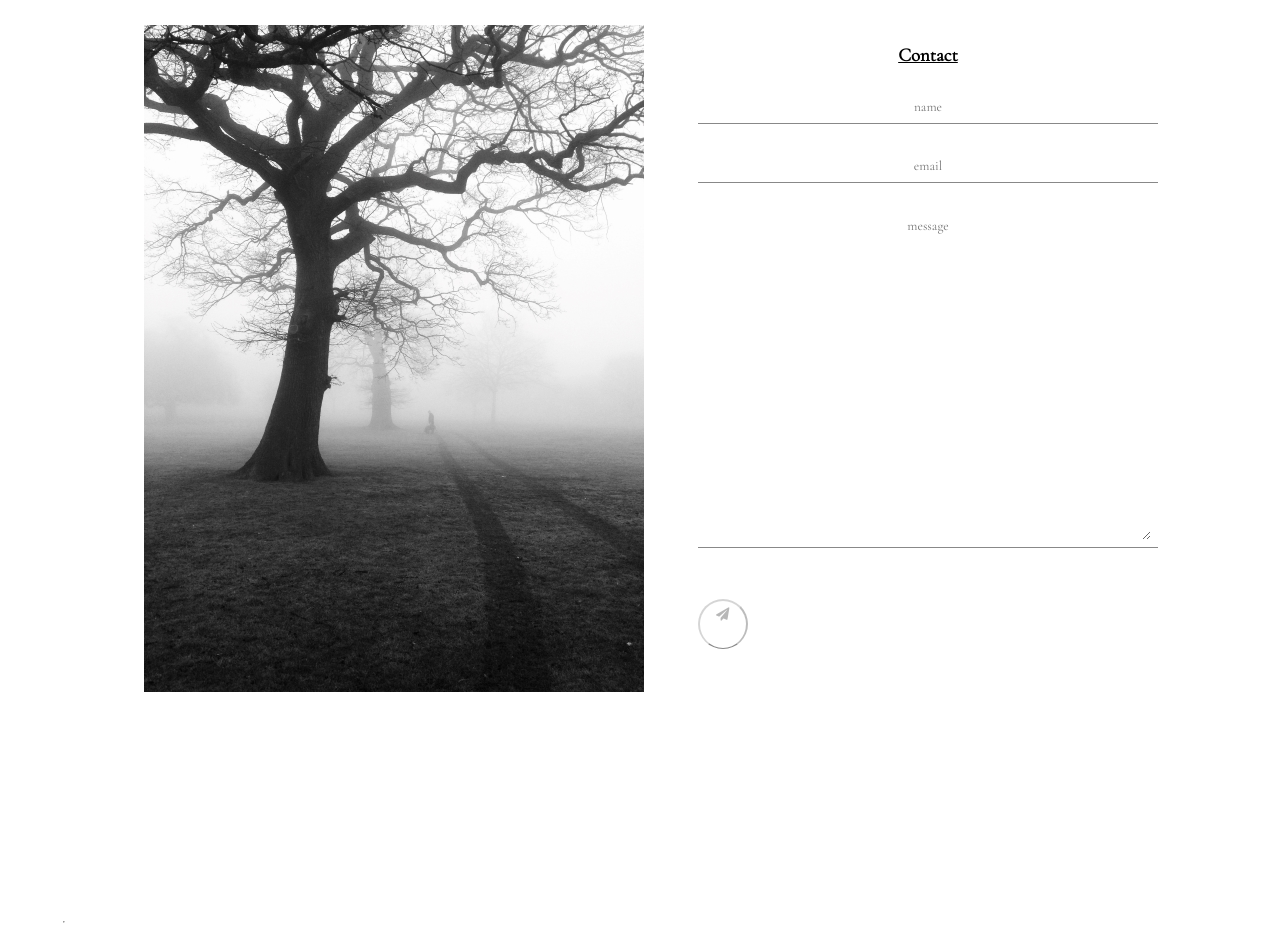
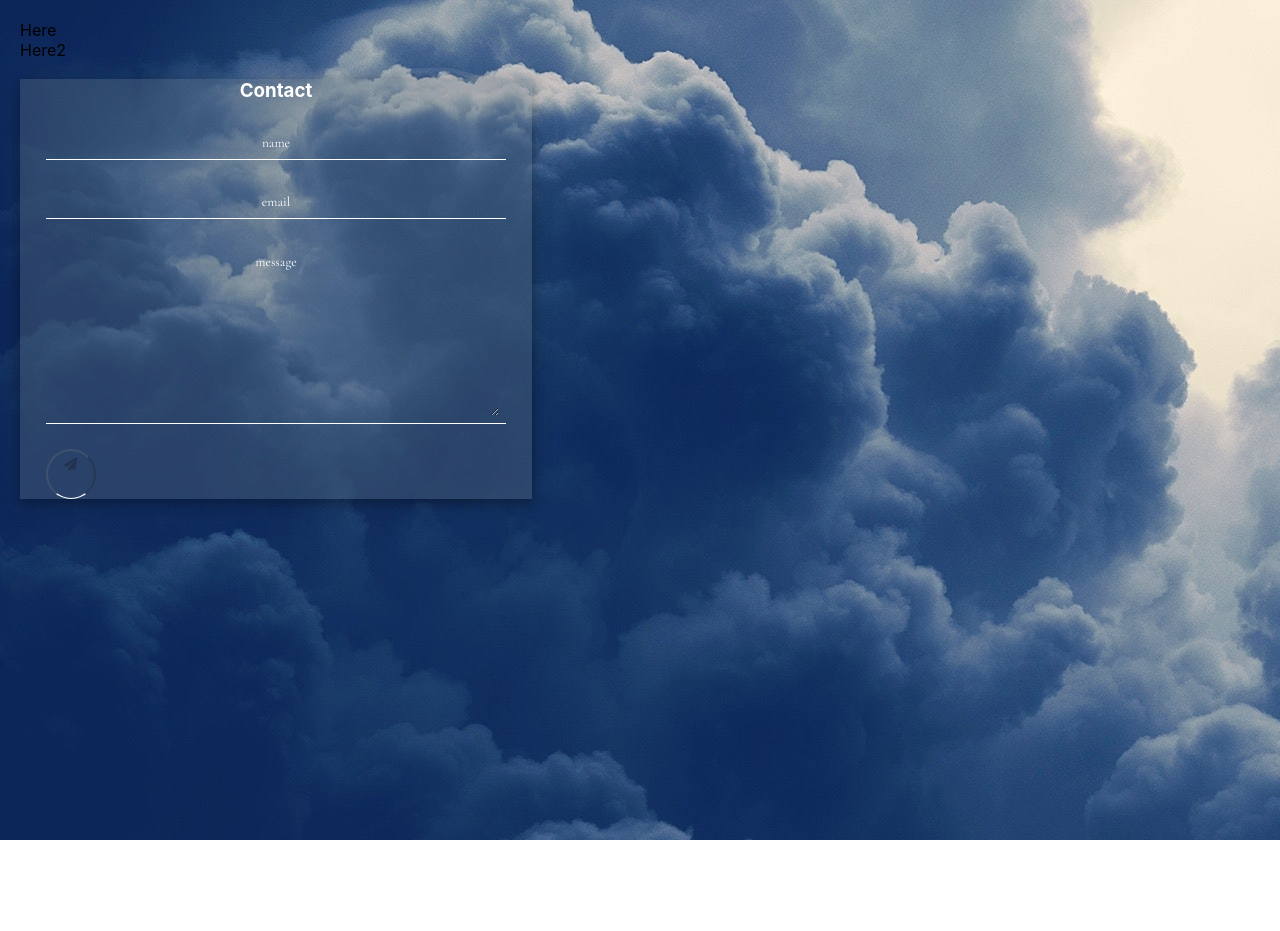
Before and after one commit to ambellinger/Portfolio2.0, a React (Create React App) app: page /Contact in a window 1280 px wide. Shown: the top 931 px of the page. After the commit the page ends 840 px from the top, so only its background shows below. Built offline with nearby package versions, Linux system fonts and the light colour scheme.

Commit message:
reworking on the contact form

```diff
--- a/package.json
+++ b/package.json
@@ -3,6 +3,11 @@
   "version": "0.1.0",
   "private": true,
   "dependencies": {
+    "@fortawesome/fontawesome-svg-core": "^1.2.17",
+    "@fortawesome/free-solid-svg-icons": "^5.8.1",
+    "@fortawesome/react-fontawesome": "^0.1.4",
+    "bootstrap": "^4.3.1",
+    "font-awesome": "^4.7.0",
     "react": "^16.8.5",
     "react-dom": "^16.8.5",
     "react-router-dom": "^5.0.0",
--- a/src/components/Form/index.js
+++ b/src/components/Form/index.js
@@ -14,7 +14,7 @@ export function Input(props) {
 export function TextArea(props) {
   return (
     <div className="form-group" id="textAreaForm">
-      <textarea className="form-control" rows="20" {...props}  />
+      <textarea className="form-control" rows="10" width="100%" {...props}  />
     </div>
   );
 }
--- a/src/components/Form/style.css
+++ b/src/components/Form/style.css
@@ -1,31 +1,30 @@
 @import url('https://fonts.googleapis.com/css?family=Cormorant+Garamond');
 
-
-
-
 .grid {
-    display: grid;
-    grid-template-columns: 10% 40% 40% 10%;
+    /* display: grid;
+    grid-template-columns: 3% 3% 94%;
     grid-template-rows: auto;
-    grid-gap: 1em;
+    grid-gap: 1em;    */
 }
 
 header {
-    grid-column: 1 / 4;
+    grid-column: 1 / 3;
     color: red;
 }
 
 
 aside {
-    padding:  25px 0px 200px 0px;
-    margin: 25px 0px 200px 0px;
+    /* padding:  25px 0px 200px 0px;
+    margin: 0px 0px 0px 0px; */
     font-family: 'Cormorant Garamond', serif;
+    width: 25%;
 }
 
 
 h3 {
  text-align: center;
- text-decoration: underline;
+ text-decoration: none;
+ color: white;
 }
 
 #inputForm,
@@ -35,9 +34,10 @@ h3 {
     justify-content: center;
     padding: 7px;
     margin: 5%;
-    border-bottom: 1px solid #888;
+    border-bottom: 1px solid #FFF;
     background: transparent;
     font-family: 'Cormorant Garamond', serif;
+
 
 
 }
@@ -45,17 +45,23 @@ h3 {
 .btn {
     width: 50px;
     height: 50px;
-    float: left;
+    /* float: left; */
     border-radius: 50%;
     /* margin: 0; */
 }
 
 
+#inputForm {
+    color: white;
+}
+
 .form-control {
     border: none;
     text-align: center;
     font-family: 'Cormorant Garamond', serif;
-    width: 100%;
+    color: white;
+
+    /* width: 10%; */
 }
 
 .form-control:hover {
@@ -101,10 +107,68 @@ transform: translateX(-2px);
 opacity: 0.5;
 }
 
+.contact-container{
+    padding: 20px;
+    background-image: url(/Images/atmosphere.jpg);
+    height: 100%;
+    width: 100%;
+    -webkit-box-shadow: 4px 4px 8px 8px rgba(0, 0, 0, 0.2), 0 6px 20px 0 rgba(0, 0, 0, 0.19);
+    box-shadow: 4px 4px 8px 8px rgba(0, 0, 0, 0.2), 0 6px 20px 0 rgba(0, 0, 0, 0.19);
+    position: absolute;
 
 
+
+}
+
+.formstyle {
+    width: 40%;
+   background-color: rgb(107,123,136, 0.3);
+
+    /* float:right;  */
+    /* margin-left: 25%; */
+    /* margin-right: 25%; */
+    height: 100%;
+    -webkit-box-shadow: 0 4px 8px 0 rgba(0, 0, 0, 0.2), 0 6px 20px 0 rgba(0, 0, 0, 0.19);
+    box-shadow: 0 4px 8px 0 rgba(0, 0, 0, 0.2), 0 6px 20px 0 rgba(0, 0, 0, 0.19);
+
+}
+
+.contact-left {
+    width: 20%;
+    background-color: rgb(107,123,136, 0.6);
+    height: 100%;
+    display: inline-block;
+    position: relative;
+    /* float: right; */
+    /* margin-right: 0; */
+}
 /* MOBILE RESPONSIVE CODE */
 
 /* @media (min-width: 700px) {
 
   } */
+
+
+  textarea {
+      width: 100%;
+
+  }
+
+  input[type="text"], textarea {
+    background: transparent;
+
+    /* background-color : #d1d1d1;  */
+
+  }
+
+
+  input[type="text"], input {
+    background: transparent;
+    /* background-color : #d1d1d1;  */
+
+  }
+
+  input::placeholder,
+  textarea::placeholder {
+    color: white;
+  }
--- a/src/components/PortfolioList/index.js
+++ b/src/components/PortfolioList/index.js
@@ -1,29 +1,7 @@
 import React from "react";
 import "./style.css";
+import 'font-awesome/css/font-awesome.min.css';
 
-
-// export function PortfolioList({ children }) {
-//     return (
-//         <div className="list-overflow-container">
-//             <ul className="list-group">{children}</ul>
-//         </div>
-//     );
-// }
-
-// export function PortfolioListItem({ props }) {
-//     return <li className="list-group-item">
-//     <div>
-//         <div className="img-container">
-//             <h1>{props.name}</h1>
-//             <img alt={props.name} src={props.image} />
-//         </div>
-//     </div>
-//     </li>;
-// }
-
-
-
-// Whenever we try to render an array containing JSX, React knows to render each JSX element separately
 function List(props) {
     return (
 
@@ -31,17 +9,37 @@ function List(props) {
             {props.portfolioItems.map(item => (
 
                 <div class="row">
+
                     <div class="col-md-12">
                         <li className="portfolio-list-group-item" key={item.id}>
-            <a href={item.link} target="_blank"> {item.name} </a>
+
+                            <div class="row">
+                                <div class="col-md-4">
+
+
+                                    <div id="card-img">
                                         <img class="portfolio" src={process.env.PUBLIC_URL + item.image} alt="Thumbnal of Portfolio item"  />
+                                        </div>
+
+                                <div class="col-md-8">
+
+                                    <h4>
+                                        <a href={item.link} target="_blank" class="text"> {item.name} </a>
+                                        </h4>
+
                                     <p>{item.description}</p>
 
-            <a href={item.github}>{item.name} Github </a>
-            <p>{item.technologies}</p>
+                                    <p>Github: <a href={item.github} className="fab fa-github"></a></p>
+
+
+                                    <p>Technologies: {item.technologies}</p>
+                                    </div>
+                                </div>
+                            </div>
                         </li>
-          <hr></hr>
+
                     </div>
+
                 </div>
 
             ))}
--- a/src/components/PortfolioList/style.css
+++ b/src/components/PortfolioList/style.css
@@ -1,9 +1,15 @@
+@import url('https://fonts.googleapis.com/css?family=Cormorant+Garamond');
+
+
+
 .portfolio {
     /* width: 300px;
     height: 200px; */
     float: left;
     margin-right: 25px;
-
+    position: relative;
+    -webkit-box-shadow: 0 4px 8px 0 rgba(0, 0, 0, 0.2), 0 6px 20px 0 rgba(0, 0, 0, 0.19);
+    box-shadow: 0 4px 8px 0 rgba(0, 0, 0, 0.2), 0 6px 20px 0 rgba(0, 0, 0, 0.19);
 
 }
 
@@ -21,5 +27,27 @@
     /* display: flex; */
     justify-content: left;
     text-align: left;
+    font-family: 'Cormorant Garamond', serif;
+  font-size: 20px;
 
 }
+
+a {
+  text-decoration: none;
+}
+
+h4 {
+    font-size: 25px;
+    position: relative;
+}
+
+/* Effects */
+
+
+
+.portfolio:hover {
+    color:white;
+    background-color: grey;
+    opacity: .25;
+    position: absolute;
+}
--- a/src/pages/Contact.js
+++ b/src/pages/Contact.js
@@ -2,6 +2,8 @@ import React, { Component } from "react";
 import "../components/Form/style.css";
 import { Input, TextArea, FormBtn } from "../components/Form";
 // import { Link } from "react-router-dom";
+import { Col, Row, Container } from "../components/Grid";
+
 
 
 
@@ -31,22 +33,7 @@ class Contact extends Component {
     if (this.state.name) {
       alert("Form Submitted" + this.state.name + this.state.email + this.state.message)
       this.clearForm()
-      // API.saveBuilding({
-      //     name: this.state.name,
-      //     architect: this.state.architect,
-      //     neighborhood: this.state.neighborhood,
-      //     address: this.state.address,
-      //     image: this.state.image,
-      //     description: this.state.description,
-      //     year: this.state.year,
-      //     rating: this.state.rating,
-      //     created_by: sessionStorage.getItem("userid")
 
-
-      // })
-      // .then(this.clearForm())
-
-      // .catch(err => console.log(err));
     }
   };
 
@@ -62,16 +49,17 @@ class Contact extends Component {
 
   render() {
     return (
-      //Attempting CSS Grid
-      <div className="grid">
-        {/* <header>About</header> */}
-        <aside></aside>
-        <aside class="sidebar-left tree" >
-          <img src={process.env.PUBLIC_URL + '/Images/BWTree.jpg'} alt="Statue of black and white angel" />
-        </aside>
+      <Container>
+     <div className="contact-container">
 
-        <aside class="sidebar-right">
+    <Row>
+    <Col size="md-3"> Here</Col>
+        <Col size="md-3"> Here2</Col>
+       <div className="formstyle">
         {/*Form Area*/}
+
+
+        <Col size="md-1">
         <h3>Contact</h3>
           <Input
             value={this.state.name}
@@ -95,12 +83,16 @@ class Contact extends Component {
           >
           <i class="fas fa-paper-plane"></i>
           </FormBtn>
+          </Col>
+
+          </div>
+          </Row>
+          </div>
 
 
-        </aside>
-        <aside></aside>
-        <hr></hr>
-      </div>
+
+          </Container>
+
 
     );
   }
--- a/src/pages/Portfolio.js
+++ b/src/pages/Portfolio.js
@@ -77,7 +77,7 @@ class Portfolio extends Component {
     return (
 
        <div>
-            <h2>Portfolio Page</h2>
+
 
 
          <List  portfolioItems={portfolioItems} />
```
Also changed, not shown: public/Images/LexiPhoto2.JPG (renamed from public/Images/Lexi Photo2.JPG), 1 other file (tests, documents, lock files or other folders). Lines whose indentation alone changed are shown as unchanged.
